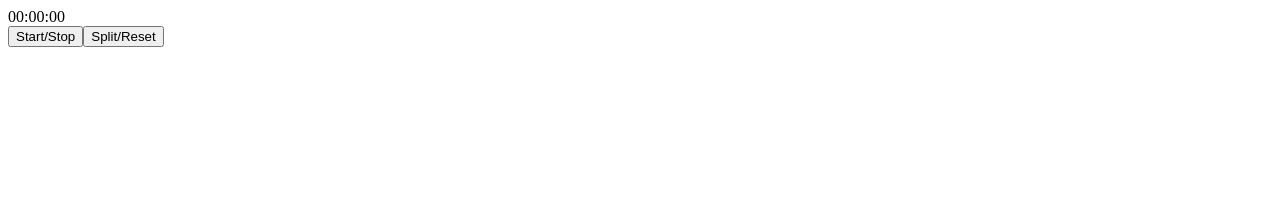
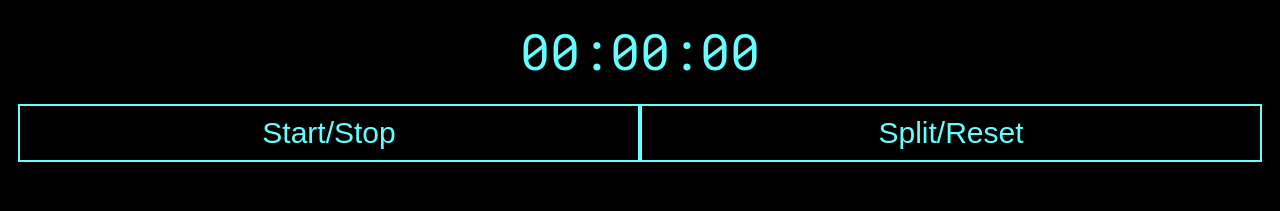
Before and after one commit to jrossgit/stopwatch, a plain HTML site: page index.html in a window 1280 px wide. Drawn offline with Linux system fonts and the light colour scheme.

Commit message:
Added style

```diff
--- a/index.html
+++ b/index.html
@@ -1,22 +1,25 @@
 <!DOCTYPE html>
 <html>
 <head>
-<title>My Github Page</title>
+  <link href="https://fonts.googleapis.com/css?family=Roboto+Mono" rel="stylesheet">
+  <link rel="stylesheet" type="text/css" href="style.css">
+<title>Stopwatch</title>
 </head>
 
 <body>
-<div>
+<div class="timer_display">
 <span id="timer__hours"></span>:<span id="timer__minutes"></span>:<span id="timer__seconds"></span>
 </div>
+
+<div class="timer_controls">
 <button id="timer__start_stop">Start/Stop</button><button id="timer__split_reset">Split/Reset</button>
-
-<div>
-<ul id="splits">
-</ul>
 </div>
 
-<script src="src.js">
-</script>
+<div class="timer_splits">
+  <ul id="splits"></ul>
+</div>
+
+<script src="src.js"></script>
 </body>
 
 </html>
--- /dev/null
+++ b/style.css
@@ -0,0 +1,24 @@
+* {
+  background-color: #000000;
+  border-color: #66ffff;
+  color: #66ffff;
+}
+
+div {
+  padding: 10px;
+  font-size: 16px;
+  font-family: 'Roboto Mono', monospace;
+}
+
+button {
+ border: 2px solid #66ffff;
+ background-color: #000000;
+ padding: 10px;
+ width: 50%;
+ font-size: 30px;
+}
+
+.timer_display {
+  font-size: 50px;
+  text-align: center;
+}
```
